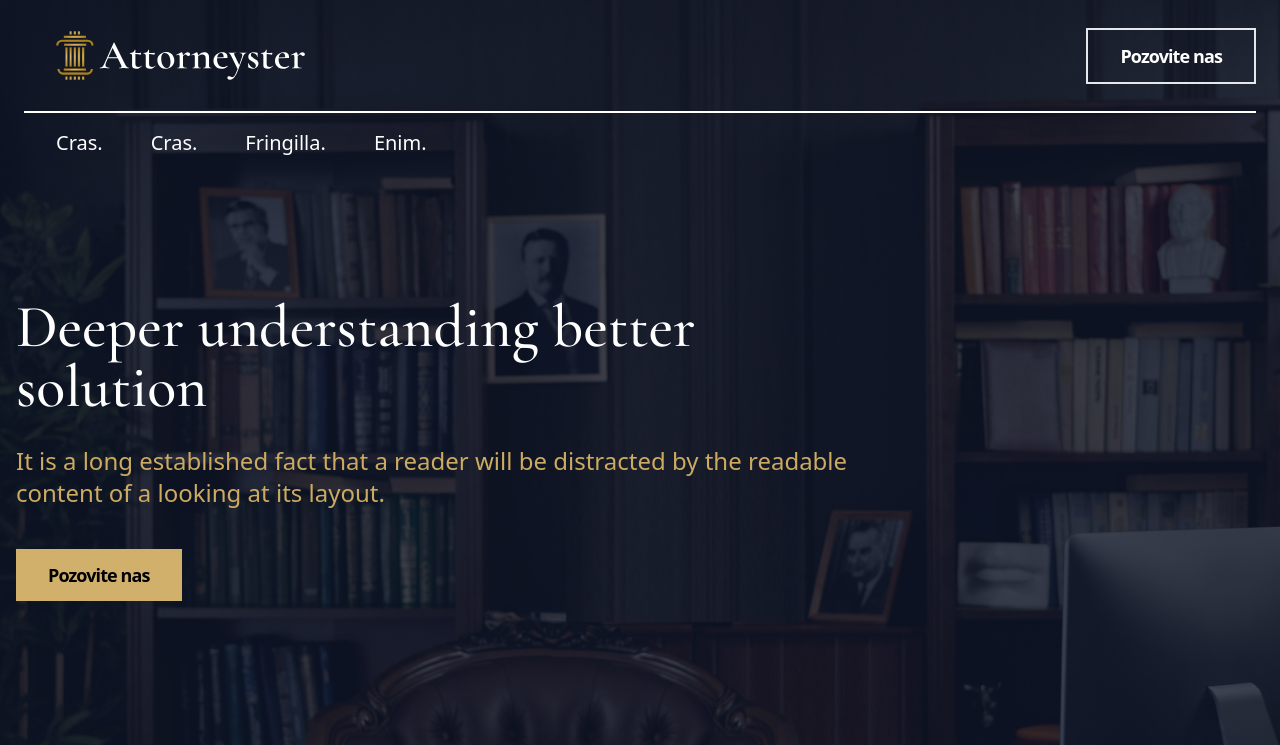
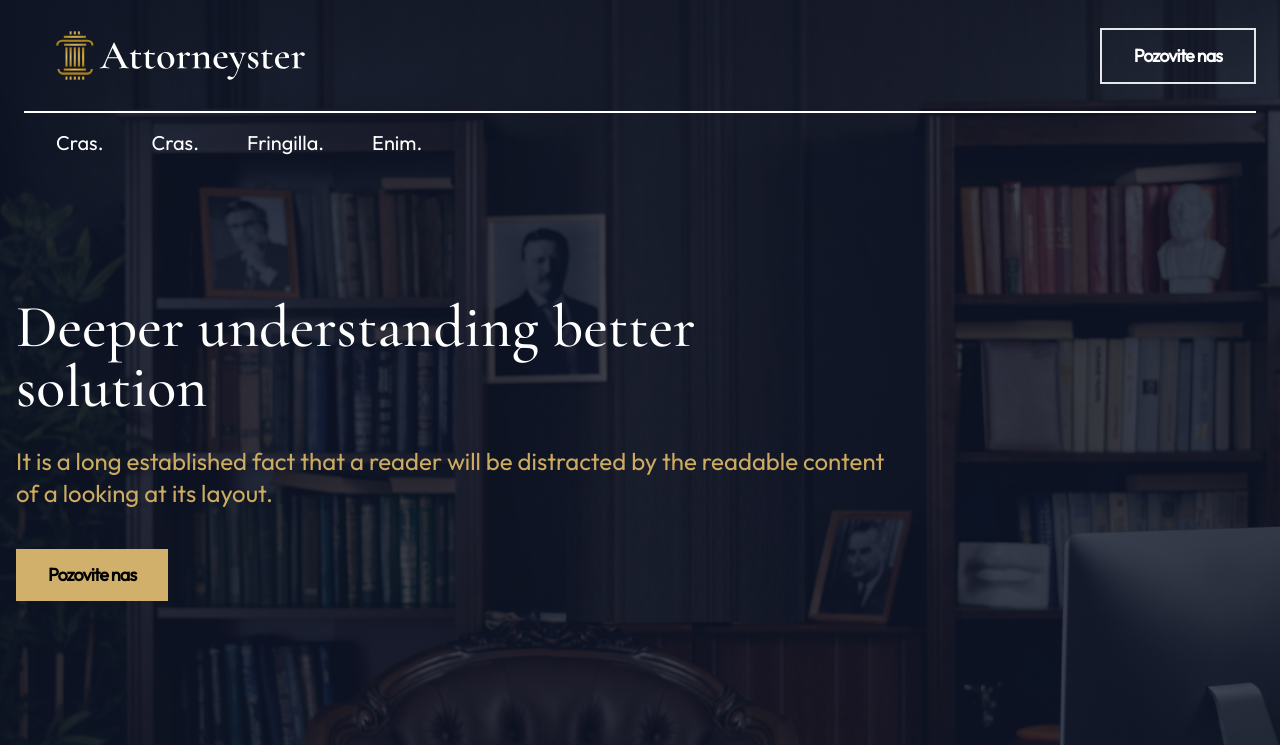
Before and after one commit to NikolaZdravkovic/lawyer-site, a Next.js app: page / in a window 1280 px wide. Shown: the top 745 px of the page. Built offline with nearby package versions, Linux system fonts and the light colour scheme.

Commit message:
testing font prod

```diff
--- a/app/globals.scss
+++ b/app/globals.scss
@@ -2,8 +2,8 @@
 @tailwind components;
 @tailwind utilities;
 @import './global.module.scss';
-// @import url('https://fonts.googleapis.com/css2?family=Cormorant+Garamond:wght@500&display=swap');
 @import url('https://fonts.googleapis.com/css2?family=Cormorant+Garamond:wght@500&display=swap');
+@import url('https://fonts.googleapis.com/css2?family=Outfit&display=swap');
 @font-face {
   font-family: "font-secondary";
   src: url("../public/assets/fonts/Outfit-Regular.ttf");
--- a/tailwind.config.ts
+++ b/tailwind.config.ts
@@ -15,8 +15,8 @@
           'conic-gradient(from 180deg at 50% 50%, var(--tw-gradient-stops))',
       },
       fontFamily: {
-        'body': ['"Cormorant Garamond"', ...defaultTheme.fontFamily.sans],
-        'secondary': ['"Outfit"', ...defaultTheme.fontFamily.sans],
+        'body': ['"Cormorant Garamond"', 'sans-serif'],
+        'secondary': ['"Outfit"', 'sans-serif'],
       },
     },
   },
```
